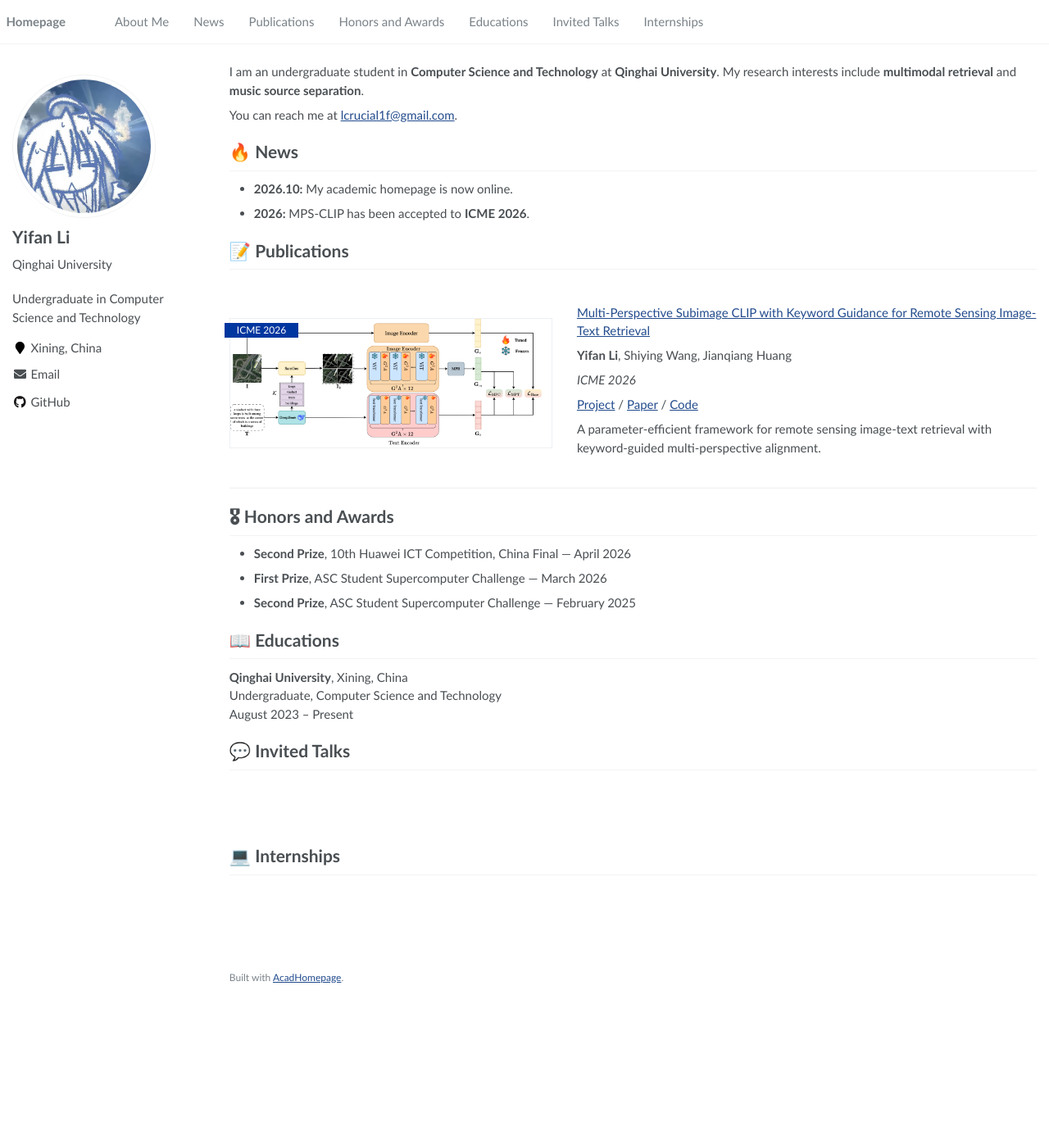
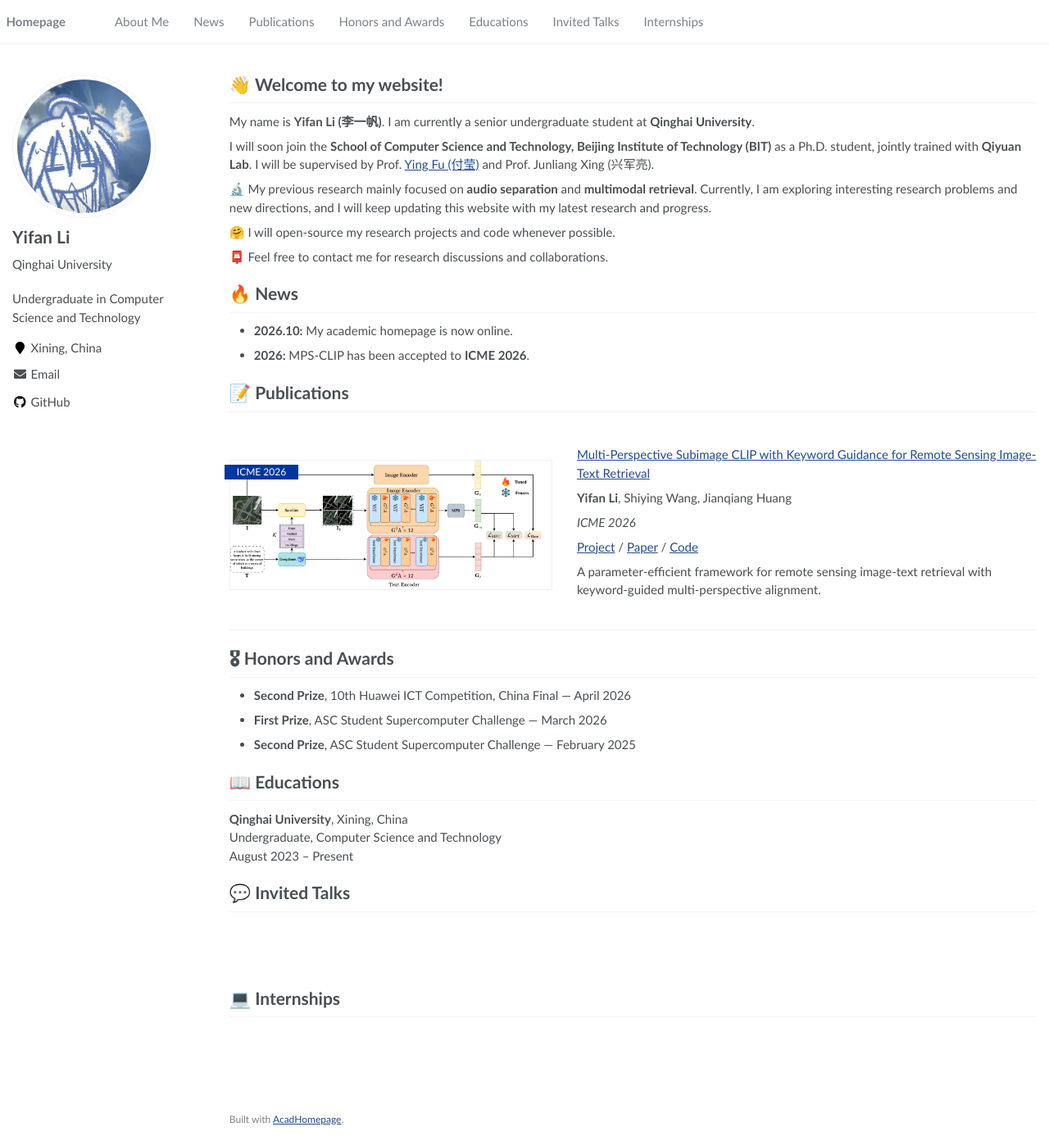
Before and after one commit to Lcrucial1f/Lcrucial1f.github.io, a Jekyll site: the page built from _pages/about.md, in a window 1280 px wide and 1397 px high. Shown: the whole window at 82% size. Built offline with Jekyll 4.4.1, drawn with Linux system fonts in a browser that asks for light colours.

Commit message:
Update About Me with supplied biography

```diff
--- a/_pages/about.md
+++ b/_pages/about.md
@@ -1,7 +1,7 @@
 ---
 permalink: /
 title: "Yifan Li"
-excerpt: "Yifan Li, undergraduate at Qinghai University. Research in multimodal retrieval and music source separation."
+excerpt: "Yifan Li, senior undergraduate at Qinghai University and incoming Ph.D. student at Beijing Institute of Technology, jointly trained with Qiyuan Lab."
 author_profile: true
 redirect_from:
   - /about/
@@ -10,9 +10,17 @@ redirect_from:
 
 <span class="anchor" id="about-me"></span>
 
-I am an undergraduate student in **Computer Science and Technology** at **Qinghai University**. My research interests include **multimodal retrieval** and **music source separation**.
+# 👋 Welcome to my website!
 
-You can reach me at [lcrucial1f@gmail.com](mailto:lcrucial1f@gmail.com).
+My name is **Yifan Li (李一帆)**. I am currently a senior undergraduate student at **Qinghai University**.
+
+I will soon join the **School of Computer Science and Technology, Beijing Institute of Technology (BIT)** as a Ph.D. student, jointly trained with **Qiyuan Lab**. I will be supervised by Prof. [Ying Fu (付莹)](https://ying-fu.github.io/) and Prof. Junliang Xing (兴军亮).
+
+🔬 My previous research mainly focused on **audio separation** and **multimodal retrieval**. Currently, I am exploring interesting research problems and new directions, and I will keep updating this website with my latest research and progress.
+
+🤗 I will open-source my research projects and code whenever possible.
+
+📮 Feel free to contact me for research discussions and collaborations.
 
 # 🔥 News
 {: #news}
```
